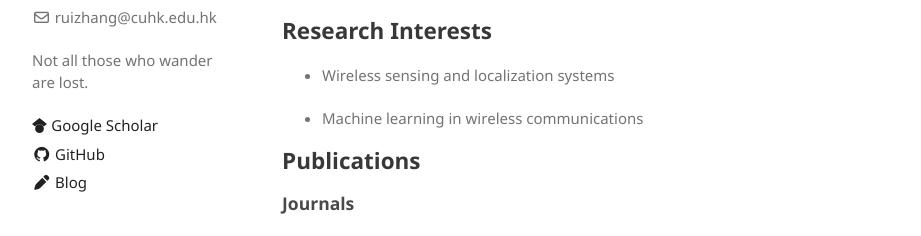
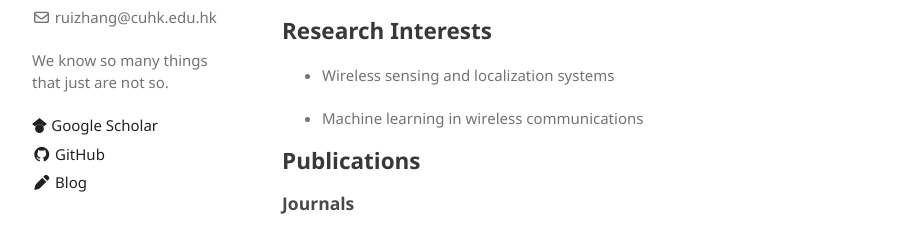
Before and after one commit to zhrrygh/zhrrygh.github.io, a Jekyll site: the page built from index.md, in a window 1280 px wide. Shown: the part 261-497 px from the top of the page, without its empty margins (178-1099 px from the left). Built offline with Jekyll 4.4.1, drawn with Linux system fonts in a browser that asks for light colours.

Commit message:
Update _config.yml

```diff
--- a/_config.yml
+++ b/_config.yml
@@ -1,7 +1,7 @@
 title: Rui Zhang
 logo: /assets/img/zhrrygh.png
 email: ruizhang@cuhk.edu.hk
-description: Not all those who wander are lost.
+description: We know so many things that just are not so.
 show_downloads: false
 google_analytics: UA-108144808-1
 color-scheme: auto
```
